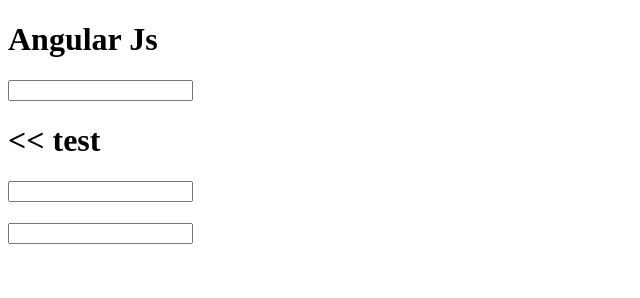
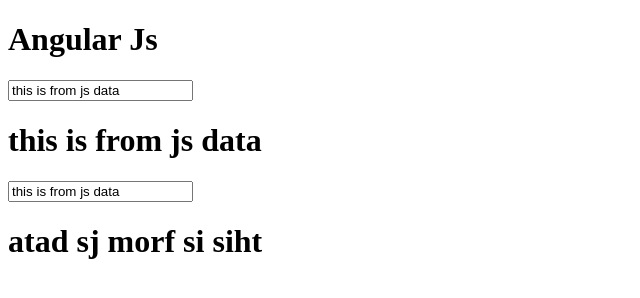
Before and after one commit to Axsusia/AngularJS.PROJECT, a plain HTML site: page index.html in a window 1280 px wide. Shown: the whole page, without its empty margins (0-640 px from the left). Drawn offline with Linux system fonts and the light colour scheme.

Commit message:
no message

```diff
--- a/index.html
+++ b/index.html
@@ -5,17 +5,22 @@
 </head>
 <body>
 <h1>Angular Js</h1>
-<div ng-app="">
+<div ng-app="myApp">
+	<!--
 	<input type="text" ng-model="message">
 	<h1>{{message + " << test"}}</h1>
+	-->
 	<div ng-controller="FirstCtrl">
-		<input type="text" ng-model="message">
-		<h1>{{message}}</h1>
+		<input type="text" ng-model="data.message">
+		<h1>{{data.message}}</h1>
 	</div>
+
+
 	<div ng-controller="SecondCtrl">
-		<input type="text" ng-model="message">
-		<h1>{{message}}</h1>
+		<input type="text" ng-model="data.message">
+		<h1>{{reversedMessage(data.message)}}</h1>
 	</div>
+
 </div>
 
 <script type="text/javascript" src="./js/angular.min.js"></script>
--- a/js/test.js
+++ b/js/test.js
@@ -1,7 +1,21 @@
-function FirstCtrl($scope){
+console.log('for test  <<<<<');
+var myApp = angular.module('myApp',[]);
+
+myApp.factory('Data', function (){
+	return {message : 'this is from js data'};
+});
+
+function FirstCtrl($scope, Data){
 	//$scope = {message : "   ssw test"}
+	$scope.data = Data;
 }
 
-function SecondCtrl($scope){
-	// second scop
+function SecondCtrl($scope, Data){
+	// second scope
+	$scope.data = Data;
+
+
+	$scope.reversedMessage = function(message){
+		return message.split("").reverse().join("");
+	}
 }
```
